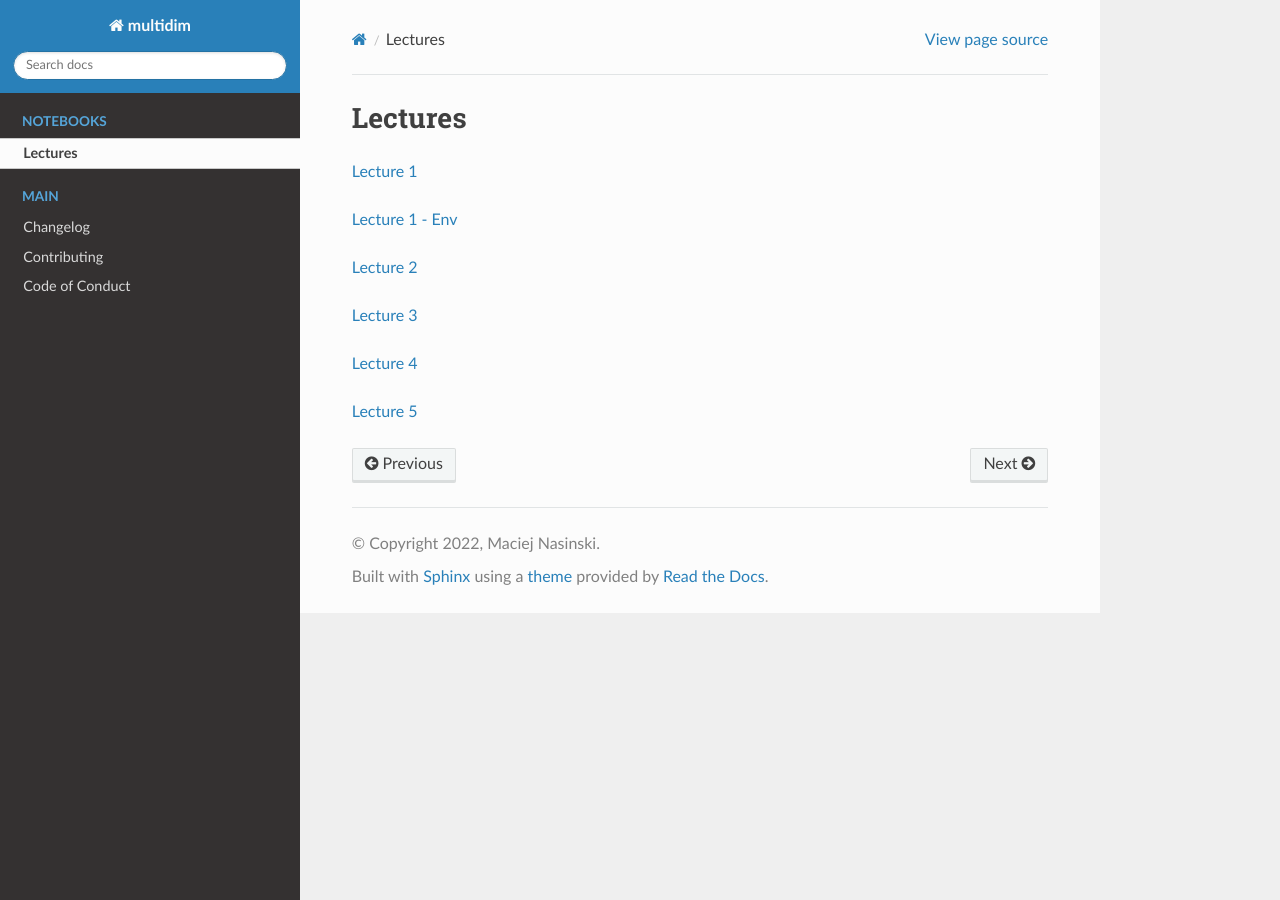
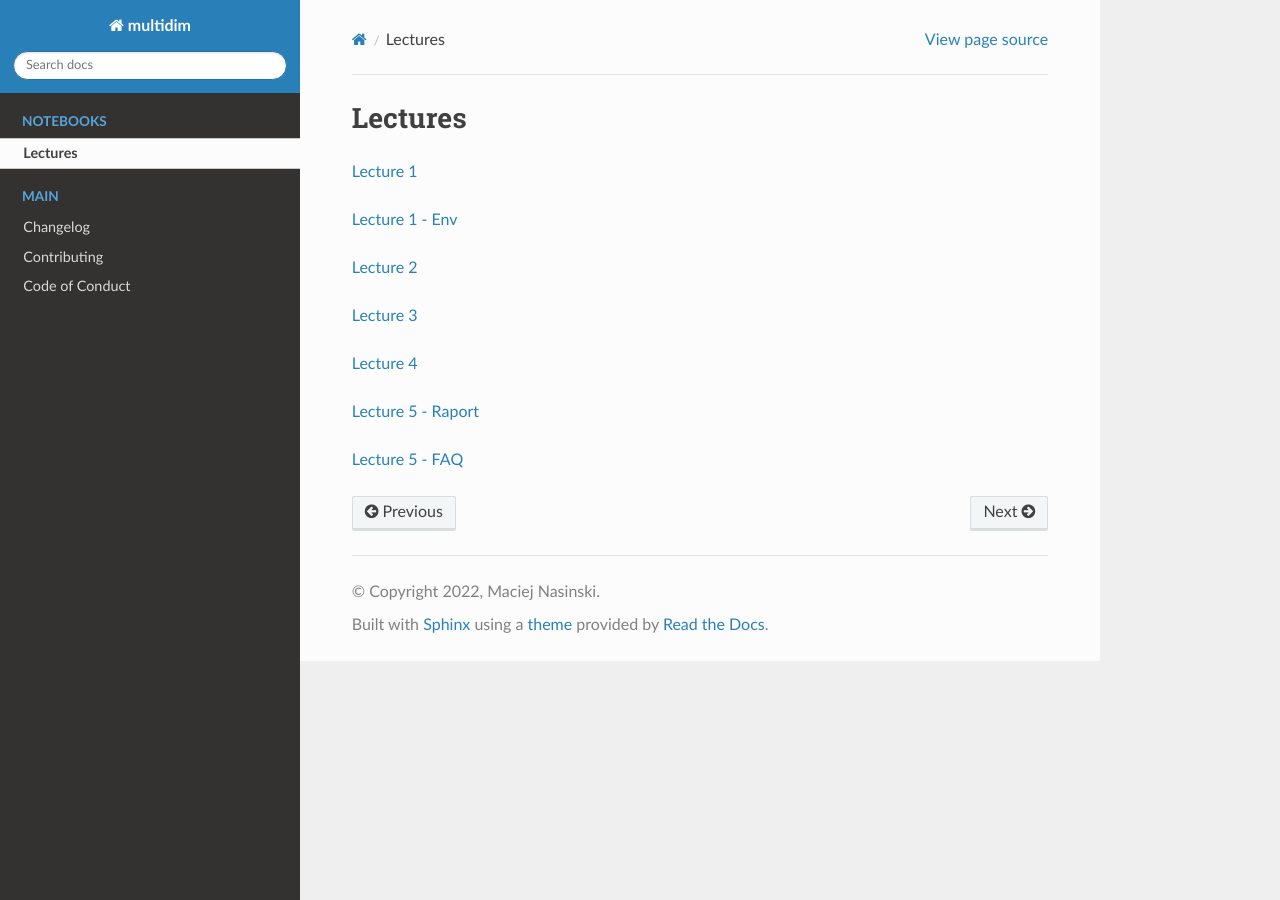
Before and after one commit to Polkas/multidim, a Sphinx documentation site: the page built from docs/lecture.md, in a window 1280 px wide. Built offline with Sphinx 7.4.7 and the Read the Docs theme 2.0.0, drawn with Linux system fonts in a browser that asks for light colours; pages that are not in the unit, such as notebooks, are missing from menus.

Commit message:
Lectures

```diff
--- a/docs/lecture.md
+++ b/docs/lecture.md
@@ -5,4 +5,5 @@
 <p><a href="_static/aw_02.pdf">Lecture 2</a></p>
 <p><a href="_static/aw_03.pdf">Lecture 3</a></p>
 <p><a href="_static/aw_04.pdf">Lecture 4</a></p>
-<p><a href="_static/aw_05_raporty.pdf">Lecture 5</a></p>
+<p><a href="_static/aw_05_raporty.pdf">Lecture 5 - Raport</a></p>
+<p><a href="_static/aw_faq.pdf">Lecture 5 - FAQ</a></p>
```
Also changed, not shown: 3 other files.
